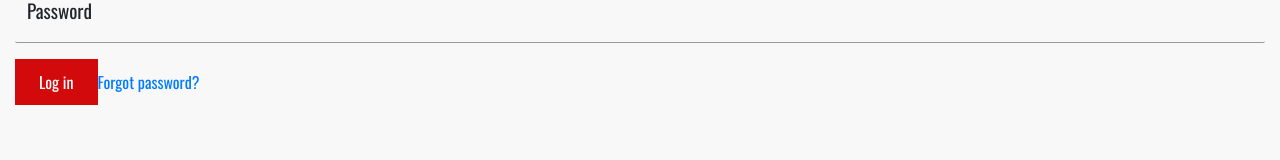
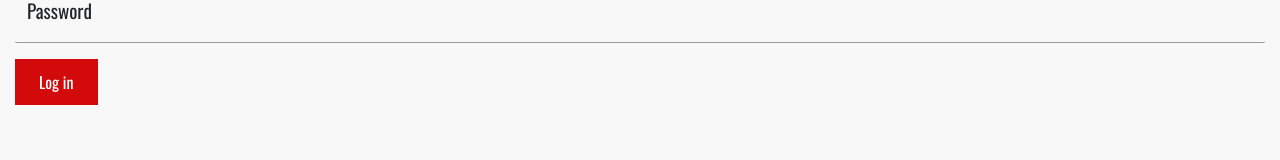
Before and after one commit to igor-tanv/rival-bjj-client, a React (Create React App) app: page /login in a window 1280 px wide. Shown: the part 241-401 px from the top of the page. Built offline with nearby package versions, Linux system fonts and the light colour scheme.

Commit message:
remove forgot password

```diff
--- a/src/features/login/index.jsx
+++ b/src/features/login/index.jsx
@@ -39,7 +39,7 @@ export default function Login({ }) {
   return (
     <div className='login-container'>
       <form onSubmit={onSubmit}>
-        <h3>Sign in<br/> to your <span>Rival</span> account</h3>
+        <h3>Sign in<br /> to your <span>Rival</span> account</h3>
         {error && <span className="error">{error}</span>}
         <TextField
           type='text'
@@ -55,7 +55,6 @@ export default function Login({ }) {
           onChange={(val) => setPassword(val)}
         />
         <Button type='submit'>Log in</Button>
-        <Link to="/login/reset">Forgot password?</Link>
       </form>
     </div>
   )
```
